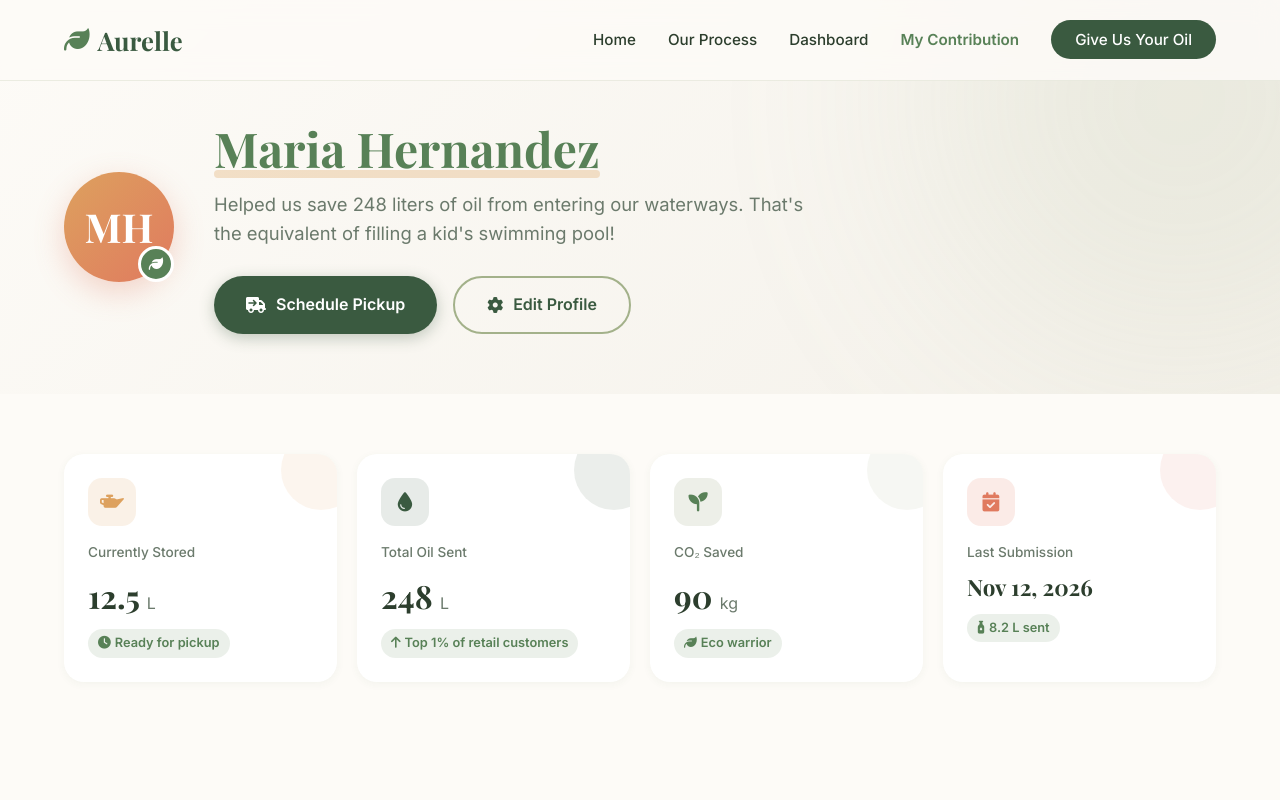
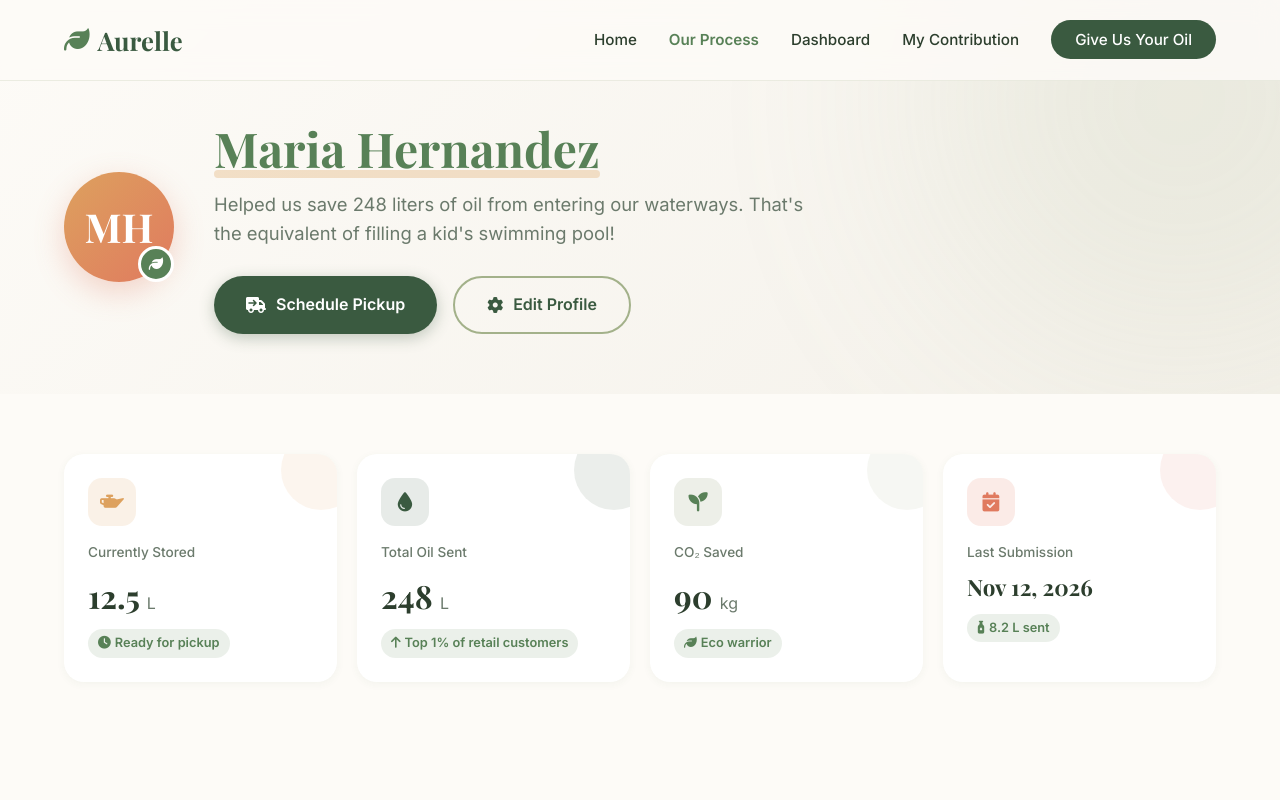
Before and after one commit to semensdkov/semensdkov.github.io, a plain HTML site: page account.html in a window 1280 px wide. Shown: the top 800 px of the page. Drawn offline with nearby package versions, Linux system fonts and the light colour scheme.

Commit message:
Update account.html

```diff
--- a/account.html
+++ b/account.html
@@ -20,6 +20,7 @@
             <i class="fa-solid fa-leaf"></i> Aurelle
         </a>
 
+        <!-- Hidden checkbox drives the mobile menu -->
         <input type="checkbox" id="menu-toggle" class="menu-checkbox">
         <label for="menu-toggle" class="hamburger" aria-label="Toggle menu">
             <span></span><span></span><span></span>
@@ -28,15 +29,14 @@
         <nav class="nav-menu">
             <ul>
                 <li><a href="/">Home</a></li>
-                <li><a href="/process">Our Process</a></li>
+                <li><a href="/process" class="active">Our Process</a></li>
                 <li><a href="/dashboard">Dashboard</a></li>
-                <li><a href="/account" class="active">My Contribution</a></li>
+                <li><a href="/account">My Contribution</a></li>
                 <li><a href="/#submit" class="btn-nav">Give Us Your Oil</a></li>
             </ul>
         </nav>
     </div>
 </header>
-
 <main>
     <!-- Profile Hero -->
     <section class="account-hero">
```
